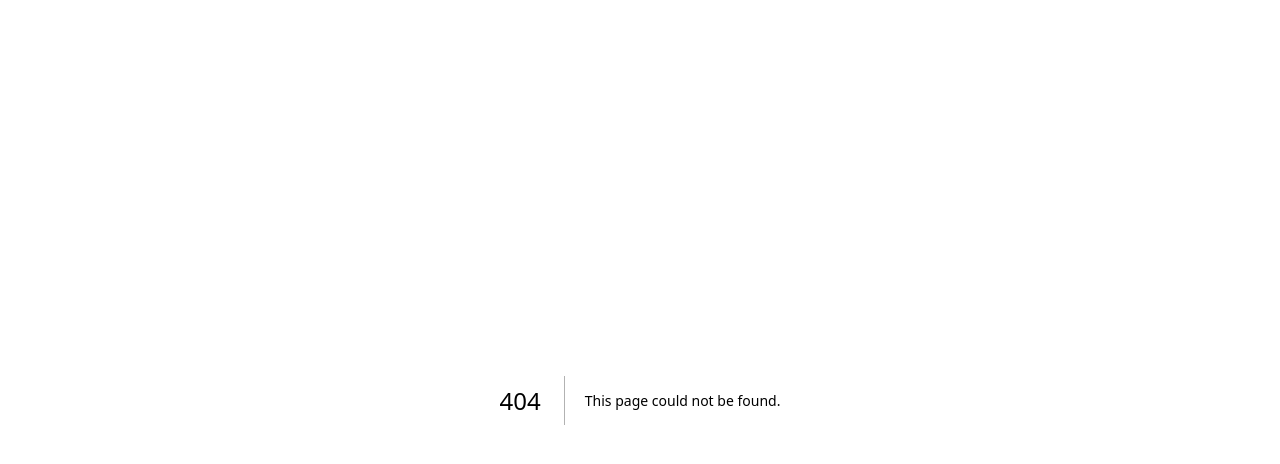
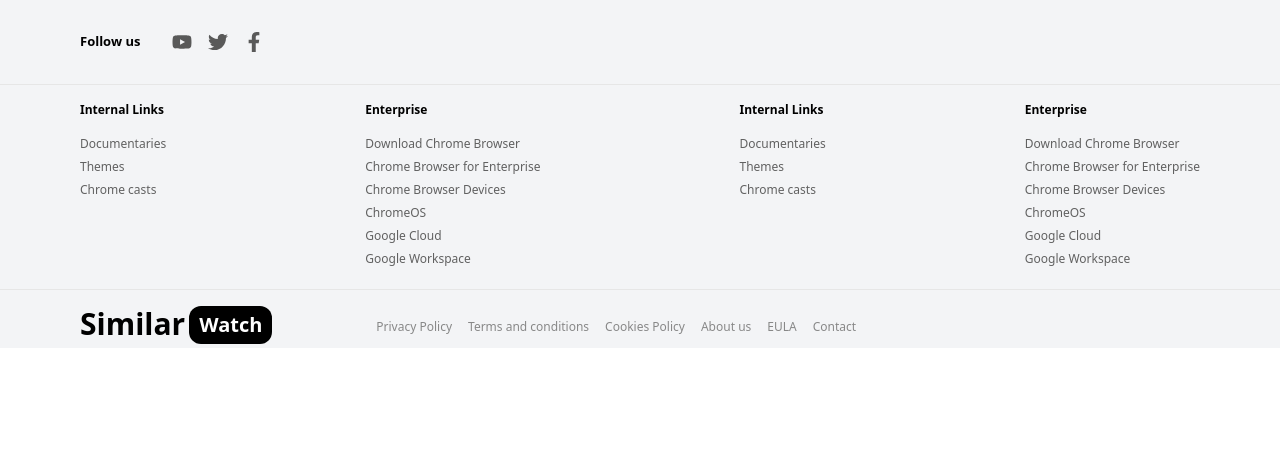
Before and after one commit to abdu11ahhh/NextJS_UI_Task, a Next.js app in the folder next-task/: page /components/Footer in a window 1280 px wide. Before the commit this address had no page. Shown: the top 464 px of the page. Built offline with nearby package versions, Linux system fonts and the light colour scheme.

Commit message:
added footer component

```diff
--- a/next-task/src/pages/components/Convert2PDF.jsx
+++ b/next-task/src/pages/components/Convert2PDF.jsx
@@ -31,7 +31,7 @@
 function Convert2PDF() {
   return (
     <>
-      <div className="lg:px-20 px-8 lg:pt-4">
+      <div className="lg:px-20 pb-8 px-8 lg:pt-4">
         <h1 className="font-bold text-[30px] mb-[24px]">Convert From PDF</h1>
         <div className="flex flex-wrap gap-[32px]">
           {data.map((d) => {
--- /dev/null
+++ b/next-task/src/pages/components/Footer.jsx
@@ -0,0 +1,136 @@
+import React from 'react';
+import { FaYoutube } from 'react-icons/fa6';
+import { FaFacebookF, FaTwitter } from 'react-icons/fa';
+
+function Footer() {
+  return (
+    <div className="bg-gray-100">
+      <div className="lg:px-20 px-8 py-8 border-b border-[#e6e6e6]">
+        <div className="flex items-center gap-8 ">
+          <h1 className="text-[13px] font-semibold">Follow us</h1>
+          <span className="flex footer-icons gap-4 items-center text-[#595959] cursor-pointer text-[20px]">
+            <span>
+              <FaYoutube />
+            </span>
+            <span>
+              <FaTwitter />
+            </span>
+            <span>
+              <FaFacebookF />
+            </span>
+          </span>
+        </div>
+      </div>
+      <div className="footer-links border-b border-[#e6e6e6] flex flex-wrap lg:gap-48 justify-between  text-[14px] px-8 lg:px-20 py-4">
+        <div>
+          <ul>
+            <li>Internal Links</li>
+            <li>
+              <a href="">Documentaries</a>
+            </li>
+            <li>
+              <a href="">Themes</a>
+            </li>
+            <li>
+              <a href="">Chrome casts</a>
+            </li>
+          </ul>
+        </div>
+        <div>
+          <ul>
+            <li>Enterprise</li>
+            <li>
+              <a href="">Download Chrome Browser</a>
+            </li>
+            <li>
+              <a href="">Chrome Browser for Enterprise</a>
+            </li>
+            <li>
+              <a href="">Chrome Browser Devices</a>
+            </li>
+            <li>
+              <a href="">ChromeOS</a>
+            </li>
+            <li>
+              <a href="">Google Cloud</a>
+            </li>
+            <li>
+              <a href="">Google Workspace</a>
+            </li>
+          </ul>
+        </div>
+        <div>
+          <ul>
+            <li>Internal Links</li>
+            <li>
+              <a href="">Documentaries</a>
+            </li>
+            <li>
+              <a href="">Themes</a>
+            </li>
+            <li>
+              <a href="">Chrome casts</a>
+            </li>
+          </ul>
+        </div>
+        <div>
+          <ul>
+            <li>Enterprise</li>
+            <li>
+              <a href="">Download Chrome Browser</a>
+            </li>
+            <li>
+              <a href="">Chrome Browser for Enterprise</a>
+            </li>
+            <li>
+              <a href="">Chrome Browser Devices</a>
+            </li>
+            <li>
+              <a href="">ChromeOS</a>
+            </li>
+            <li>
+              <a href="">Google Cloud</a>
+            </li>
+            <li>
+              <a href="">Google Workspace</a>
+            </li>
+          </ul>
+        </div>
+      </div>
+      <div className="pt-4 lg:flex gap-6 items-center">
+        <div className="flex lg:px-20 px-8">
+          <span class="pb-1.5 leading-none font-bold text-2xl md:text-3xl text-text-dark">
+            Similar
+          </span>
+          <span class="ml-1 flex items-center rounded-xl bg-[black] min-h-[34px] md:min-h-[38px] px-2.5 mb-1 ">
+            <span class="text-xl font-bold leading-none text-white md:text-xl ">
+              Watch
+            </span>
+          </span>
+        </div>
+        <ul className="flex footer-links2 lg:gap-4 gap-2 text-[12px]">
+          <li>
+            <a href="">Privacy Policy</a>
+          </li>
+          <li>
+            <a href="">Terms and conditions</a>
+          </li>
+          <li>
+            <a href="">Cookies Policy</a>
+          </li>
+          <li>
+            <a href="">About us</a>
+          </li>
+          <li>
+            <a href="">EULA</a>
+          </li>
+          <li>
+            <a href="">Contact</a>
+          </li>
+        </ul>
+      </div>
+    </div>
+  );
+}
+
+export default Footer;
--- a/next-task/src/pages/index.js
+++ b/next-task/src/pages/index.js
@@ -1,5 +1,6 @@
 import BookMarks from './components/BookMarks';
 import Convert2PDF from './components/Convert2PDF';
+import Footer from './components/Footer';
 import Navbar from './components/Navbar';
 import SearchBar from './components/SearchBar';
 import Slider from './components/Slider';
@@ -11,6 +12,7 @@
       <BookMarks />
       <Slider />
       <Convert2PDF />
+      <Footer />
     </div>
   );
 }
--- a/next-task/src/styles/globals.css
+++ b/next-task/src/styles/globals.css
@@ -1,9 +1,37 @@
+@tailwind utilities;
+@tailwind components;
 @tailwind base;
-@tailwind components;
-@tailwind utilities;
 
 * {
   padding: 0;
   margin: 0;
   box-sizing: border-box;
 }
+
+.footer-icons span:hover {
+  color: black;
+}
+
+.footer-links div ul li {
+  margin-bottom: 5px;
+  color: rgb(97, 97, 97);
+  font-size: 12px;
+}
+.footer-links div ul li a:hover {
+  margin-bottom: 5px;
+  color: rgb(0, 0, 0);
+}
+.footer-links div ul li:nth-child(1) {
+  font-weight: 600;
+  color: #000;
+  margin-bottom: 16px;
+}
+
+.footer-links2 li a {
+  color: #888888;
+}
+
+.footer-links2 li a:hover {
+  color: #000;
+  text-decoration: underline;
+}
```
